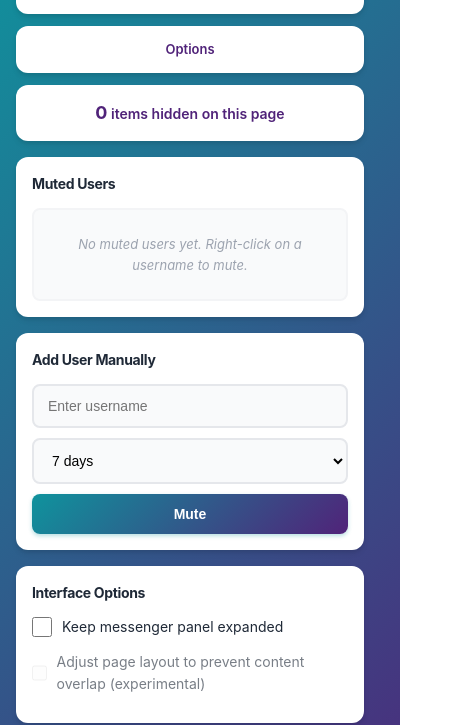
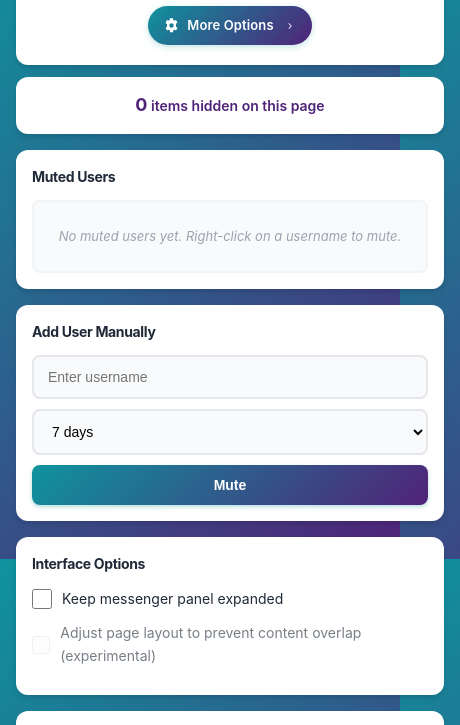
Before and after one commit to nichu42/haiilo-enhancer, a browser extension: page popup.html in a window 400 px wide. Shown: the part 81-806 px from the top of the page, 460 px wide, since content can reach past the window. Drawn offline with Linux system fonts and the light colour scheme.

Commit message:
docs+ui: v0.2.1 — README rewrite, polished options/popup UI, app icon
The popup now has a gradient "More Options" pill button in the
header (with gear icon + chevron) instead of a plain "Options"
link, and is wider (460px) with an internal scroll cap at 640px
so long mute lists don't push the page around. The options page
header has the Haiilo logo (also used as the favicon for both
the options page and the popup).

The version is now a single source of truth: the manifests
(manifest.json, manifest.firefox.json) are the only place the
version is hard-coded, and the HTML files have empty version
spans that JS fills from browserAPI.runtime.getManifest().version
on load. Bumping versions is now a 2-line edit (one per manifest).

Help texts in the options page have been rewritten so the
Muting, Date & Time, Custom Domains, and Data Management
sections are self-explanatory. The README is now 65 lines (was
146) with a flat feature list, a terse dev section, and the
slogan in the tagline; both Liberapay and Ko-fi donate buttons
are shown.

No functional changes.

```diff
--- a/manifest.firefox.json
+++ b/manifest.firefox.json
@@ -1,7 +1,7 @@
 {
   "manifest_version": 2,
   "name": "Haiilo Enhancer",
-  "version": "0.2.0",
+  "version": "0.2.1",
   "description": "Enhance your Haiilo experience - mute users, customize your feed, and more",
   "permissions": [
     "storage",
--- a/popup.css
+++ b/popup.css
@@ -11,9 +11,16 @@ body {
   font-size: 14px;
   color: var(--color-text-primary);
   background: var(--gradient-primary);
-  min-width: 380px;
-  width: 380px;
+  min-width: 460px;
+  width: 460px;
   line-height: 1.6;
+  /* Cap the popup height so it never gets clipped on small screens.
+   * On a typical 1080p display the browser viewport is ~900-1000px
+   * tall; the OS taskbar + browser chrome leave ~700-800px. We cap at
+   * 640px so the popup fits comfortably on a 720p display too. */
+  max-height: 640px;
+  overflow-y: auto;
+  overflow-x: hidden;
 }
 
 .container {
@@ -58,29 +65,59 @@ header .version {
   vertical-align: 2px;
 }
 
-.header-actions {
-  margin-bottom: 12px;
-  text-align: center;
-  padding: 12px 16px;
-  background: var(--color-bg-white);
-  border-radius: 12px;
-  box-shadow: var(--shadow-md);
+/* Options button: a clearly-labeled gradient pill below the title. Tells
+ * the user that more options live behind it, instead of a hidden icon. */
+header .options-button {
+  display: inline-flex;
+  align-items: center;
+  justify-content: center;
+  gap: 8px;
+  margin-top: 12px;
+  padding: 9px 16px;
+  background: var(--gradient-primary);
+  color: #ffffff;
+  font-size: 13px;
+  font-weight: 600;
+  letter-spacing: 0.01em;
+  border-radius: 999px;
+  text-decoration: none;
+  cursor: pointer;
+  box-shadow: 0 2px 6px rgba(15, 147, 157, 0.25);
+  transition: transform 0.15s ease, box-shadow 0.15s ease, filter 0.15s ease;
 }
 
-.options-link {
-  color: var(--color-primary-purple);
-  text-decoration: none;
-  font-size: 13px;
-  font-weight: 600;
-  transition: color 0.2s ease;
+header .options-button svg {
+  width: 15px;
+  height: 15px;
+  display: block;
+  flex-shrink: 0;
 }
 
-.options-link:hover {
-  color: var(--color-primary-teal);
+header .options-button .chevron {
+  width: 12px;
+  height: 12px;
+  opacity: 0.85;
+  margin-left: 2px;
+}
+
+header .options-button:hover {
+  transform: translateY(-1px);
+  box-shadow: 0 4px 10px rgba(15, 147, 157, 0.35);
+  filter: brightness(1.05);
+}
+
+header .options-button:active {
+  transform: translateY(0);
+  filter: brightness(0.95);
+}
+
+header .options-button:focus-visible {
+  outline: none;
+  box-shadow: 0 0 0 3px rgba(15, 147, 157, 0.3), 0 2px 6px rgba(15, 147, 157, 0.25);
 }
 
 .stats {
-  background: white;
+  background: var(--color-bg-white);
   padding: 14px 16px;
   border-radius: 12px;
   text-align: center;
@@ -114,8 +151,6 @@ section h2 {
 }
 
 .muted-list {
-  max-height: 240px;
-  overflow-y: auto;
   border: 2px solid var(--color-bg-lighter);
   border-radius: 8px;
   background: var(--color-bg-light);
@@ -348,21 +383,22 @@ footer a:hover {
   flex-shrink: 0;
 }
 
-/* Scrollbar styling */
-.muted-list::-webkit-scrollbar {
-  width: 8px;
+/* Scrollbar styling - applies to the popup body, which scrolls
+ * internally when the content exceeds the 640px cap. */
+body::-webkit-scrollbar {
+  width: 10px;
 }
 
-.muted-list::-webkit-scrollbar-track {
+body::-webkit-scrollbar-track {
   background: var(--color-bg-lighter);
-  border-radius: 4px;
 }
 
-.muted-list::-webkit-scrollbar-thumb {
+body::-webkit-scrollbar-thumb {
   background: var(--gradient-primary);
-  border-radius: 4px;
+  border-radius: 5px;
+  border: 2px solid var(--color-bg-lighter);
 }
 
-.muted-list::-webkit-scrollbar-thumb:hover {
+body::-webkit-scrollbar-thumb:hover {
   background: var(--gradient-primary-dark);
 }
--- a/popup.html
+++ b/popup.html
@@ -4,17 +4,23 @@
   <meta charset="UTF-8">
   <meta name="viewport" content="width=device-width, initial-scale=1.0">
   <title>Haiilo Enhancer</title>
+  <link rel="icon" type="image/svg+xml" href="icons/icon.svg">
   <link rel="stylesheet" href="popup.css">
 </head>
 <body>
   <div class="container">
     <header>
-      <h1>Haiilo Enhancer <span class="version" id="versionInfo">v0.1.2</span></h1>
+      <h1>Haiilo Enhancer <span class="version" id="versionInfo"></span></h1>
+      <a href="#" id="openOptions" class="options-button" aria-label="Open all extension options">
+        <svg viewBox="0 0 24 24" aria-hidden="true">
+          <path fill="currentColor" d="M19.14 12.94a7.49 7.49 0 0 0 .05-1.94 7.49 7.49 0 0 0-.05-1.94l2.03-1.58a.5.5 0 0 0 .12-.64l-1.92-3.32a.5.5 0 0 0-.6-.22l-2.39.96a7.03 7.03 0 0 0-1.68-.97l-.36-2.54a.5.5 0 0 0-.5-.42h-3.84a.5.5 0 0 0-.5.42l-.36 2.54c-.59.24-1.15.56-1.68.97l-2.39-.96a.5.5 0 0 0-.6.22L2.7 7.84a.5.5 0 0 0 .12.64l2.03 1.58a7.49 7.49 0 0 0-.05 1.94 7.49 7.49 0 0 0 .05 1.94L2.82 15.52a.5.5 0 0 0-.12.64l1.92 3.32a.5.5 0 0 0 .6.22l2.39-.96c.53.41 1.09.73 1.68.97l.36 2.54a.5.5 0 0 0 .5.42h3.84a.5.5 0 0 0 .5-.42l.36-2.54c.59-.24 1.15-.56 1.68-.97l2.39.96a.5.5 0 0 0 .6-.22l1.92-3.32a.5.5 0 0 0-.12-.64l-2.03-1.58zM12 15.5a3.5 3.5 0 1 1 0-7 3.5 3.5 0 0 1 0 7z"/>
+        </svg>
+        <span>More Options</span>
+        <svg class="chevron" viewBox="0 0 24 24" aria-hidden="true">
+          <path fill="currentColor" d="M9.29 6.71a1 1 0 0 0 0 1.41L13.17 12l-3.88 3.88a1 1 0 1 0 1.41 1.41l4.59-4.58a1 1 0 0 0 0-1.42L10.7 6.7a1 1 0 0 0-1.41 0z"/>
+        </svg>
+      </a>
     </header>
-
-    <div class="header-actions">
-      <a href="#" id="openOptions" class="options-link">Options</a>
-    </div>
 
     <div class="stats">
       <span id="hiddenCount">0</span> items hidden on this page
```
Also changed, not shown: options.css (+17 -0 lines), options.html (+19 -6 lines), README.md, manifest.json.
